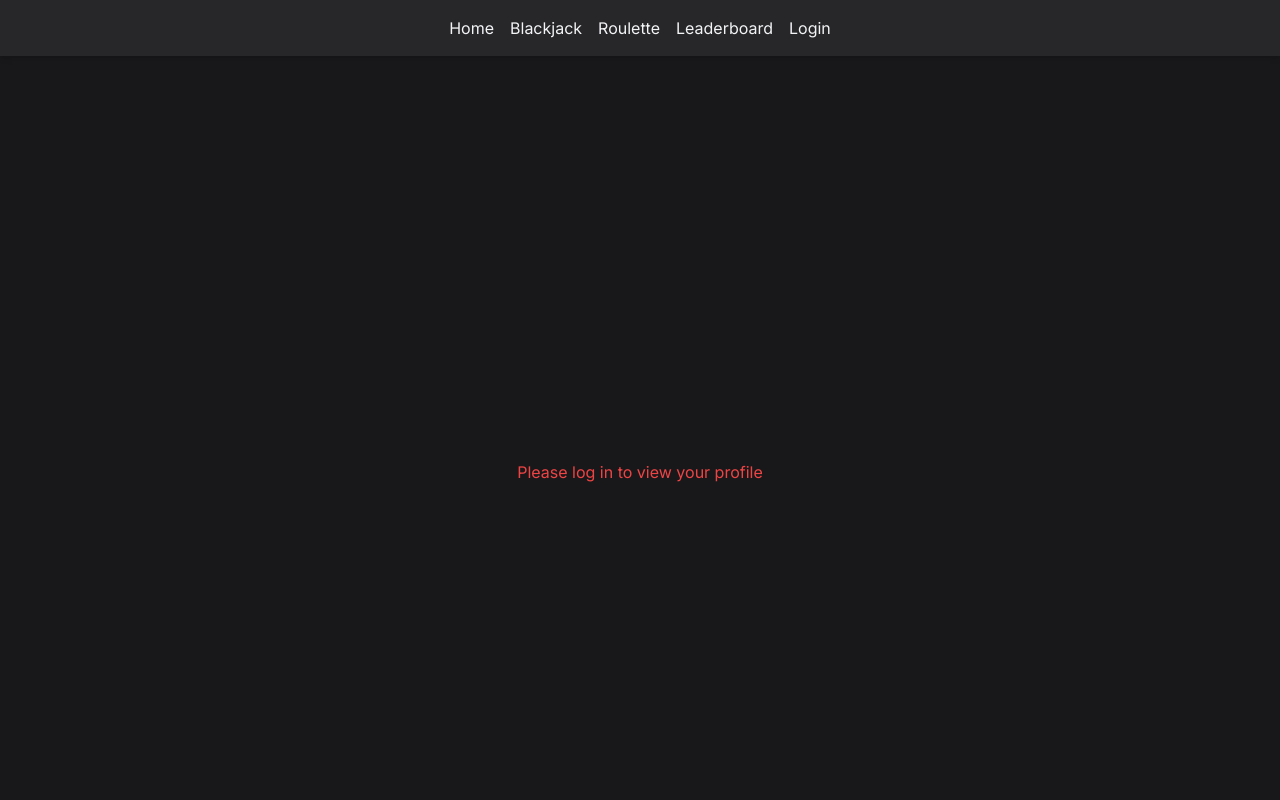
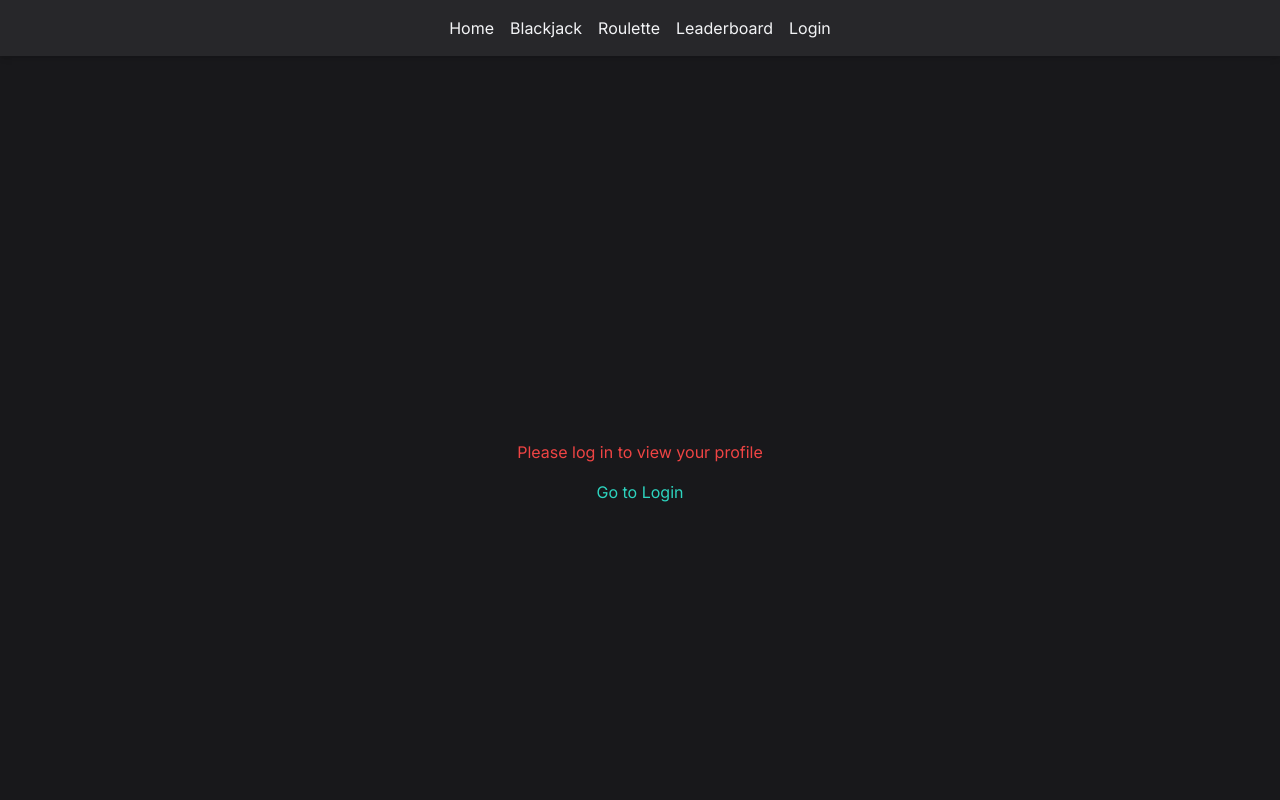
Before and after one commit to Adika713/gambling-website-frontend, a Next.js app: page /profile in a window 1280 px wide. Shown: the top 800 px of the page. Built offline with nearby package versions, Linux system fonts and the light colour scheme.

Commit message:
Update profile and leaderboard for 404 error handling

```diff
--- a/pages/leaderboard.js
+++ b/pages/leaderboard.js
@@ -28,7 +28,7 @@ export default function Leaderboard() {
           err.response?.status === 401
             ? 'Authentication failed. Please log in again.'
             : err.response?.status === 404
-            ? 'Leaderboard endpoint not found.'
+            ? 'Leaderboard service unavailable. Try again later.'
             : err.response?.data?.message || 'Failed to load leaderboard'
         );
       } finally {
--- a/pages/profile.js
+++ b/pages/profile.js
@@ -1,6 +1,7 @@
 import { useState, useEffect, useContext } from 'react';
 import axios from 'axios';
 import { AuthContext } from '../pages/_app';
+import Link from 'next/link';
 
 export default function Profile() {
   const { isAuthenticated, balance } = useContext(AuthContext);
@@ -36,6 +37,8 @@ export default function Profile() {
           setError(
             err.response?.status === 401
               ? 'Authentication failed. Please log in again.'
+              : err.response?.status === 404
+              ? 'Profile service unavailable. Try again later.'
               : err.response?.data?.message || 'Failed to load profile'
           );
         } finally {
@@ -60,7 +63,14 @@ export default function Profile() {
   if (error) {
     return (
       <div className="min-h-screen bg-zinc-900 flex items-center justify-center p-4">
-        <p className="text-red-500">{error}</p>
+        <div className="text-center">
+          <p className="text-red-500 mb-4">{error}</p>
+          {error.includes('log in') && (
+            <Link href="/login" className="text-teal-400 hover:text-teal-300">
+              Go to Login
+            </Link>
+          )}
+        </div>
       </div>
     );
   }
```
